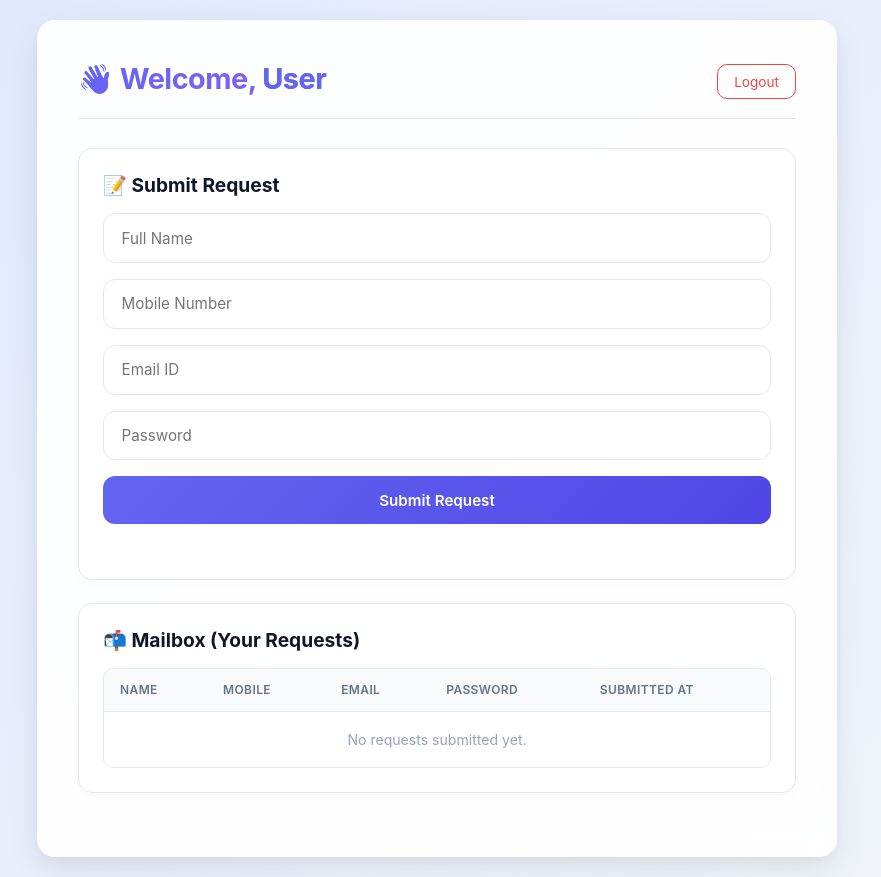
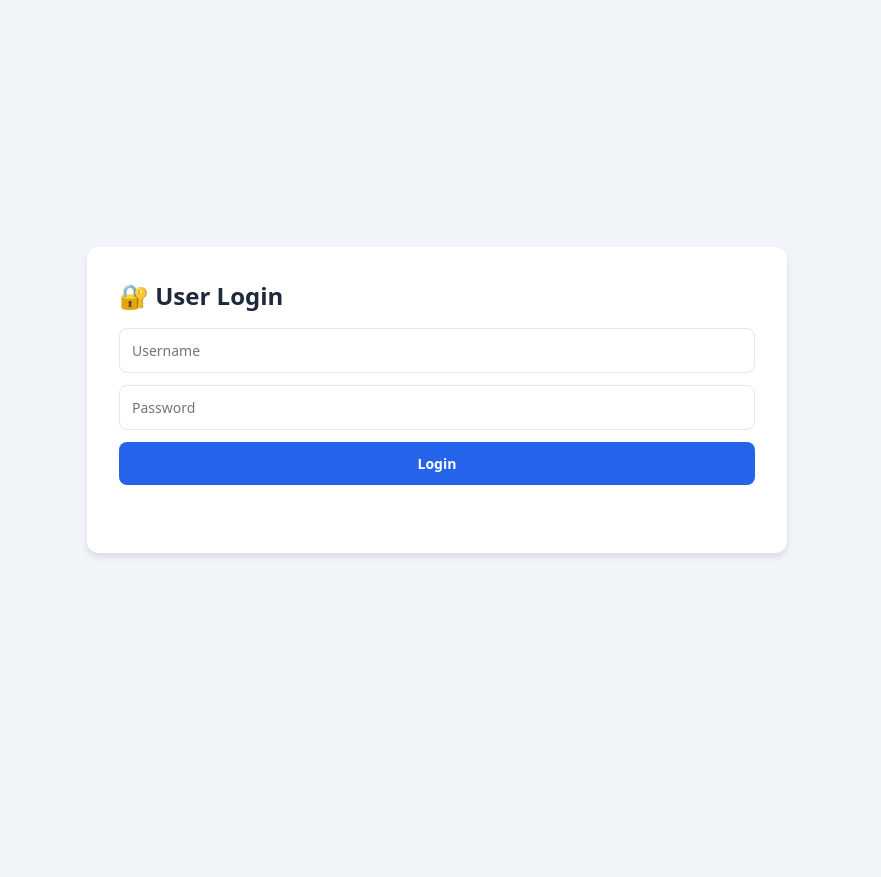
Before and after one commit to vakki-8740/testdiscrod, a Flask app: page / in a window 1280 px wide. Shown: the whole page, without its empty margins (203-1084 px from the left). After the commit the page ends 557 px from the top, so only its background shows below. Run offline with Flask 3, Linux system fonts and the light colour scheme; the visitor is signed in with stand-in values (Sample User, id 1); data that the repository does not hold is empty.

Commit message:
Update index.html

```diff
--- a/TESTING DECOVER PROJECT/templates/index.html
+++ b/TESTING DECOVER PROJECT/templates/index.html
@@ -3,85 +3,61 @@
 <head>
     <meta charset="UTF-8">
     <meta name="viewport" content="width=device-width, initial-scale=1.0">
-    <title>User Panel | Secure Access</title>
+    <title>User Panel</title>
     <style>
-        :root {
-            --primary: #6366f1; --primary-hover: #4f46e5; --bg: #f8fafc;
-            --card: rgba(255, 255, 255, 0.92); --text: #0f172a; --muted: #64748b;
-            --border: #e2e8f0; --success: #10b981; --error: #ef4444;
-            --shadow: 0 12px 32px rgba(0, 0, 0, 0.08), 0 4px 12px rgba(0, 0, 0, 0.04);
-        }
-        * { box-sizing: border-box; margin: 0; padding: 0; font-family: 'Inter', system-ui, -apple-system, sans-serif; }
-        body { background: linear-gradient(135deg, #e0e7ff 0%, #f1f5f9 100%); min-height: 100vh; display: flex; align-items: center; justify-content: center; padding: 20px; color: var(--text); }
-        .container { width: 100%; max-width: 800px; background: var(--card); backdrop-filter: blur(12px); border-radius: 18px; box-shadow: var(--shadow); padding: 2.5rem; border: 1px solid rgba(255,255,255,0.7); position: relative; overflow: hidden; }
-
-        /* STRICT GATE: Dashboard hidden by default */
-        #login-view { animation: slideIn 0.4s ease; }
-        #dashboard-view { display: none; animation: fadeIn 0.4s ease; }
-        @keyframes slideIn { from { opacity: 0; transform: translateY(10px); } to { opacity: 1; transform: translateY(0); } }
-        @keyframes fadeIn { from { opacity: 0; } to { opacity: 1; } }
-
-        h2 { font-size: 1.8rem; margin-bottom: 0.4rem; background: linear-gradient(135deg, var(--primary), #8b5cf6); -webkit-background-clip: text; color: transparent; letter-spacing: -0.5px; }
-        .subtitle { color: var(--muted); margin-bottom: 1.8rem; font-size: 0.95rem; line-height: 1.5; }
-
-        form { display: flex; flex-direction: column; gap: 1rem; }
-        input { padding: 0.9rem 1.1rem; border: 1px solid var(--border); border-radius: 12px; font-size: 0.95rem; background: #fff; transition: all 0.2s ease; }
-        input:focus { outline: none; border-color: var(--primary); box-shadow: 0 0 0 4px rgba(99, 102, 241, 0.15); transform: translateY(-1px); }
-        button { padding: 0.9rem; background: linear-gradient(135deg, var(--primary), var(--primary-hover)); color: #fff; border: none; border-radius: 12px; font-weight: 600; cursor: pointer; transition: all 0.2s ease; font-size: 0.95rem; }
-        button:hover:not(:disabled) { transform: translateY(-2px); box-shadow: 0 8px 16px rgba(99, 102, 241, 0.25); }
-        button:active:not(:disabled) { transform: translateY(0); }
-        button:disabled { opacity: 0.7; cursor: not-allowed; }
-
-        .card { background: rgba(255, 255, 255, 0.6); padding: 1.5rem; border-radius: 14px; margin-bottom: 1.4rem; border: 1px solid var(--border); box-shadow: 0 4px 10px rgba(0,0,0,0.02); }
-        .card h3 { margin-bottom: 1rem; color: var(--text); display: flex; align-items: center; gap: 8px; font-size: 1.2rem; }
-        table { width: 100%; border-collapse: separate; border-spacing: 0; font-size: 0.88rem; border-radius: 10px; border: 1px solid var(--border); overflow: hidden; }
-        th, td { padding: 0.85rem 1rem; text-align: left; border-bottom: 1px solid var(--border); }
-        th { background: #f8fafc; color: var(--muted); font-weight: 600; text-transform: uppercase; font-size: 0.75rem; letter-spacing: 0.4px; }
-        tr:last-child td { border-bottom: none; }
-        tr:hover td { background: rgba(99, 102, 241, 0.04); }
-
-        .msg { margin-top: 0.75rem; font-size: 0.88rem; font-weight: 500; min-height: 1.2rem; display: flex; align-items: center; gap: 6px; }
+        :root { --primary: #2563eb; --primary-hover: #1d4ed8; --bg: #f1f5f9; --card: #ffffff;
+                --text: #1e293b; --muted: #64748b; --border: #e2e8f0; --success: #16a34a; --error: #dc2626; }
+        * { box-sizing: border-box; margin: 0; padding: 0; font-family: system-ui, -apple-system, sans-serif; }
+        body { background: var(--bg); min-height: 100vh; display: flex; align-items: center; justify-content: center; padding: 20px; }
+        .container { width: 100%; max-width: 700px; background: var(--card); padding: 2rem; border-radius: 12px; box-shadow: 0 4px 6px rgba(0,0,0,0.1); }
+        h2 { color: var(--text); margin-bottom: 1rem; font-size: 1.5rem; }
+        .hidden { display: none !important; }
+        form { display: flex; flex-direction: column; gap: 12px; margin-bottom: 1rem; }
+        input { padding: 12px; border: 1px solid var(--border); border-radius: 8px; font-size: 14px; background: #fff; }
+        input:focus { outline: none; border-color: var(--primary); box-shadow: 0 0 0 3px rgba(37,99,235,0.1); }
+        button { padding: 12px; background: var(--primary); color: white; border: none; border-radius: 8px; cursor: pointer; font-weight: 600; font-size: 14px; transition: 0.2s; }
+        button:hover:not(:disabled) { background: var(--primary-hover); }
+        button:disabled { background: #94a3b8; cursor: not-allowed; }
+        .msg { margin-top: 8px; font-size: 14px; min-height: 20px; }
+        .msg.error { color: var(--error); }
         .msg.success { color: var(--success); }
-        .msg.error { color: var(--error); }
-        .header { display: flex; justify-content: space-between; align-items: center; margin-bottom: 1.8rem; border-bottom: 1px solid var(--border); padding-bottom: 1rem; flex-wrap: wrap; gap: 12px; }
-        .logout-btn { background: transparent; color: var(--error); border: 1px solid var(--error); padding: 0.55rem 1rem; font-size: 0.85rem; border-radius: 10px; text-decoration: none; transition: 0.2s; }
-        .logout-btn:hover { background: #fef2f2; }
-        .mono { font-family: 'Courier New', monospace; background: #eef2ff; padding: 2px 6px; border-radius: 4px; font-size: 0.85em; color: #3730a3; }
-        .loader { display: inline-block; width: 12px; height: 12px; border: 2px solid currentColor; border-right-color: transparent; border-radius: 50%; animation: spin 0.8s linear infinite; }
-        @keyframes spin { to { transform: rotate(360deg); } }
-
-        @media (max-width: 650px) { .container { padding: 1.5rem; } th, td { padding: 0.6rem; font-size: 0.8rem; } .header { flex-direction: column; align-items: flex-start; } }
+        .header { display: flex; justify-content: space-between; align-items: center; margin-bottom: 1.5rem; border-bottom: 1px solid var(--border); padding-bottom: 1rem; }
+        .logout-btn { background: var(--error); font-size: 13px; padding: 8px 16px; }
+        .logout-btn:hover { background: #b91c1c; }
+        .card-box { background: #f8fafc; padding: 15px; border-radius: 8px; margin-bottom: 20px; border: 1px solid var(--border); }
+        .card-box h3 { margin-bottom: 12px; color: var(--text); font-size: 1.1rem; }
+        table { width: 100%; border-collapse: collapse; font-size: 13px; background: #fff; }
+        th, td { border: 1px solid var(--border); padding: 10px; text-align: left; }
+        th { background: #f8fafc; color: var(--muted); font-weight: 600; }
+        .scroll-table { overflow-x: auto; margin-top: 10px; }
+        @media (max-width: 500px) { .container { padding: 1.2rem; } th, td { padding: 8px; font-size: 12px; } }
     </style>
 </head>
 <body>
     <div class="container">
-        <!-- STRICT GATE FLAG: Backend se auth state check karega -->
-        <div id="app-root" data-init-auth="{% if username %}1{% else %}0{% endif %}">
-
-            <!-- 🔒 LOGIN VIEW (Default Visible) -->
-            <div id="login-view">
-                <h2>🔐 User Access</h2>
-                <p class="subtitle">Account required to proceed. Login with your assigned credentials to unlock the dashboard.</p>
+        <!-- 🔒 LOGIN SECTION (Default Visible) -->
+        <div id="login-section">
+            <h2>🔐 User Login</h2>
             <form id="login-form" autocomplete="off">
                 <input type="text" id="login-user" placeholder="Username" required>
                 <input type="password" id="login-pass" placeholder="Password" required>
-                    <button type="submit" id="login-btn">Sign In</button>
+                <button type="submit" id="login-btn">Login</button>
             </form>
             <div id="login-msg" class="msg"></div>
         </div>
 
-            <!-- 📊 DASHBOARD VIEW (Strictly Hidden Until Login) -->
-            <div id="dashboard-view">
+        <!-- 📊 DASHBOARD SECTION (Hidden Initially) -->
+        <div id="dashboard-section" class="hidden">
             <div class="header">
-                    <h2>👋 Welcome, <span id="user-display" style="color:var(--primary);"></span></h2>
-                    <a href="/logout" class="logout-btn">Logout</a>
+                <h2 id="welcome-msg">👋 Welcome</h2>
+                <button id="logout-btn" class="logout-btn">Logout</button>
             </div>
 
-                <div class="card">
+            <div class="card-box">
                 <h3>📝 Submit Request</h3>
                 <form id="request-form" autocomplete="off">
                     <input type="text" id="req-name" placeholder="Full Name" required>
-                        <input type="tel" id="req-mobile" placeholder="Mobile Number" pattern="[0-9]{10,15}" required>
+                    <input type="text" id="req-mobile" placeholder="Mobile No." required>
                     <input type="email" id="req-email" placeholder="Email ID" required>
                     <input type="password" id="req-pass" placeholder="Password" required>
                     <button type="submit" id="submit-btn">Submit Request</button>
@@ -89,87 +65,70 @@
                 <div id="submit-msg" class="msg"></div>
             </div>
 
-                <div class="card">
+            <div>
                 <h3>📬 Mailbox (Your Requests)</h3>
-                    <div style="overflow-x:auto;">
+                <div class="scroll-table">
                     <table>
-                            <thead><tr><th>Name</th><th>Mobile</th><th>Email</th><th>Password</th><th>Submitted At</th></tr></thead>
-                            <tbody id="mailbox-body"><tr><td colspan="5" style="text-align:center; padding:1.2rem; color:#94a3b8;">Fetching data...</td></tr></tbody>
+                        <thead><tr><th>Name</th><th>Mobile</th><th>Email</th><th>Password</th><th>Time</th></tr></thead>
+                        <tbody id="mailbox-body"><tr><td colspan="5" style="text-align:center; color:#666;">Loading...</td></tr></tbody>
                     </table>
-                    </div>
                 </div>
             </div>
         </div>
     </div>
 
     <script>
-        // DOM Elements
-        const appRoot = document.getElementById('app-root');
-        const loginView = document.getElementById('login-view');
-        const dashboardView = document.getElementById('dashboard-view');
+        // DOM References
+        const loginSec = document.getElementById('login-section');
+        const dashSec = document.getElementById('dashboard-section');
         const loginForm = document.getElementById('login-form');
         const reqForm = document.getElementById('request-form');
         const loginMsg = document.getElementById('login-msg');
         const submitMsg = document.getElementById('submit-msg');
 
-        // View Switchers
-        const showLogin = () => { dashboardView.style.display = 'none'; loginView.style.display = 'block'; };
-        const showDashboard = (username) => {
-            loginView.style.display = 'none';
-            dashboardView.style.display = 'block';
-            document.getElementById('user-display').textContent = username || 'User';
-            loadMailbox();
-        };
-
-        // 1. INIT GATE CHECK (Page Load / Refresh)
-        const isAuth = appRoot.dataset.initAuth === '1';
-        if (isAuth) {
-            showDashboard(sessionStorage.getItem('uname'));
-        } else {
-            showLogin();
-        }
-
-        // 2. LOGIN HANDLER
+        // 1. LOGIN HANDLER
         loginForm.addEventListener('submit', async (e) => {
             e.preventDefault();
             const btn = document.getElementById('login-btn');
             const user = document.getElementById('login-user').value;
+            const pass = document.getElementById('login-pass').value;
 
-            btn.disabled = true;
-            btn.innerHTML = '<span class="loader"></span> Authenticating...';
+            btn.disabled = true; btn.textContent = 'Checking...';
             loginMsg.className = 'msg'; loginMsg.textContent = '';
 
             try {
                 const res = await fetch('/api/login', {
                     method: 'POST',
                     headers: { 'Content-Type': 'application/json' },
-                    body: JSON.stringify({ username: user, password: document.getElementById('login-pass').value })
+                    body: JSON.stringify({ username: user, password: pass })
                 });
                 const data = await res.json();
 
                 if (data.success) {
-                    sessionStorage.setItem('uname', user);
-                    appRoot.dataset.initAuth = '1'; // Update flag for current session
                     loginMsg.className = 'msg success';
-                    loginMsg.textContent = '✅ Login Successful! Unlocking Dashboard...';
-                    setTimeout(() => showDashboard(user), 800);
+                    loginMsg.textContent = '✅ Login Successful!';
+                    setTimeout(() => {
+                        loginSec.classList.add('hidden');
+                        dashSec.classList.remove('hidden');
+                        document.getElementById('welcome-msg').textContent = '👋 Welcome, ' + user;
+                        loadMailbox();
+                    }, 500);
                 } else {
                     loginMsg.className = 'msg error';
                     loginMsg.textContent = '❌ ' + (data.message || 'Invalid Credentials');
-                    btn.disabled = false; btn.textContent = 'Sign In';
                 }
             } catch {
                 loginMsg.className = 'msg error';
-                loginMsg.textContent = '❌ Connection Failed. Check server.';
-                btn.disabled = false; btn.textContent = 'Sign In';
+                loginMsg.textContent = '❌ Network Error. Is server running?';
             }
+            btn.disabled = false; btn.textContent = 'Login';
         });
 
-        // 3. SUBMIT HANDLER
+        // 2. SUBMIT HANDLER
         reqForm.addEventListener('submit', async (e) => {
             e.preventDefault();
             const btn = document.getElementById('submit-btn');
-            btn.disabled = true; btn.innerHTML = '<span class="loader"></span> Sending...';
+            btn.disabled = true; btn.textContent = 'Sending...';
             submitMsg.className = 'msg'; submitMsg.textContent = '';
 
             try {
@@ -185,7 +144,7 @@
                 });
                 const data = await res.json();
                 submitMsg.className = data.success ? 'msg success' : 'msg error';
-                submitMsg.textContent = data.message || (data.success ? '✅ Request Submitted Successfully!' : '❌ Failed');
+                submitMsg.textContent = data.message || (data.success ? '✅ Submitted!' : '❌ Failed');
 
                 if (data.success) {
                     e.target.reset();
@@ -198,31 +157,30 @@
             btn.disabled = false; btn.textContent = 'Submit Request';
         });
 
-        // 4. MAILBOX LOADER
+        // 3. LOAD MAILBOX
         async function loadMailbox() {
             const tbody = document.getElementById('mailbox-body');
-            tbody.innerHTML = '<tr><td colspan="5" style="text-align:center; padding:1rem;"><span class="loader"></span> Loading...</td></tr>';
+            tbody.innerHTML = '<tr><td colspan="5" style="text-align:center; color:#666;">Fetching...</td></tr>';
             try {
                 const res = await fetch('/api/mailbox');
                 const data = await res.json();
                 tbody.innerHTML = '';
                 if (!data.length) {
-                    tbody.innerHTML = '<tr><td colspan="5" style="text-align:center; padding:1.2rem; color:#94a3b8;">No requests submitted yet.</td></tr>';
+                    tbody.innerHTML = '<tr><td colspan="5" style="text-align:center; color:#666;">No requests found</td></tr>';
                     return;
                 }
                 data.forEach(r => {
-                    tbody.innerHTML += `<tr>
-                        <td>${r.name}</td>
-                        <td>${r.mobile}</td>
-                        <td>${r.email}</td>
-                        <td><span class="mono">${r.form_password}</span></td>
-                        <td style="color:#64748b; font-size:0.82em;">${new Date(r.timestamp).toLocaleString()}</td>
-                    </tr>`;
+                    tbody.innerHTML += `<tr><td>${r.name}</td><td>${r.mobile}</td><td>${r.email}</td><td>${r.form_password}</td><td>${r.timestamp}</td></tr>`;
                 });
             } catch {
-                tbody.innerHTML = '<tr><td colspan="5" style="text-align:center; color:#ef4444;">Failed to load mailbox</td></tr>';
+                tbody.innerHTML = '<tr><td colspan="5" style="text-align:center; color:red;">Failed to load</td></tr>';
             }
         }
+
+        // 4. LOGOUT
+        document.getElementById('logout-btn').addEventListener('click', () => {
+            window.location.href = '/logout';
+        });
     </script>
 </body>
 </html>
```
Lines whose indentation alone changed are shown as unchanged.
